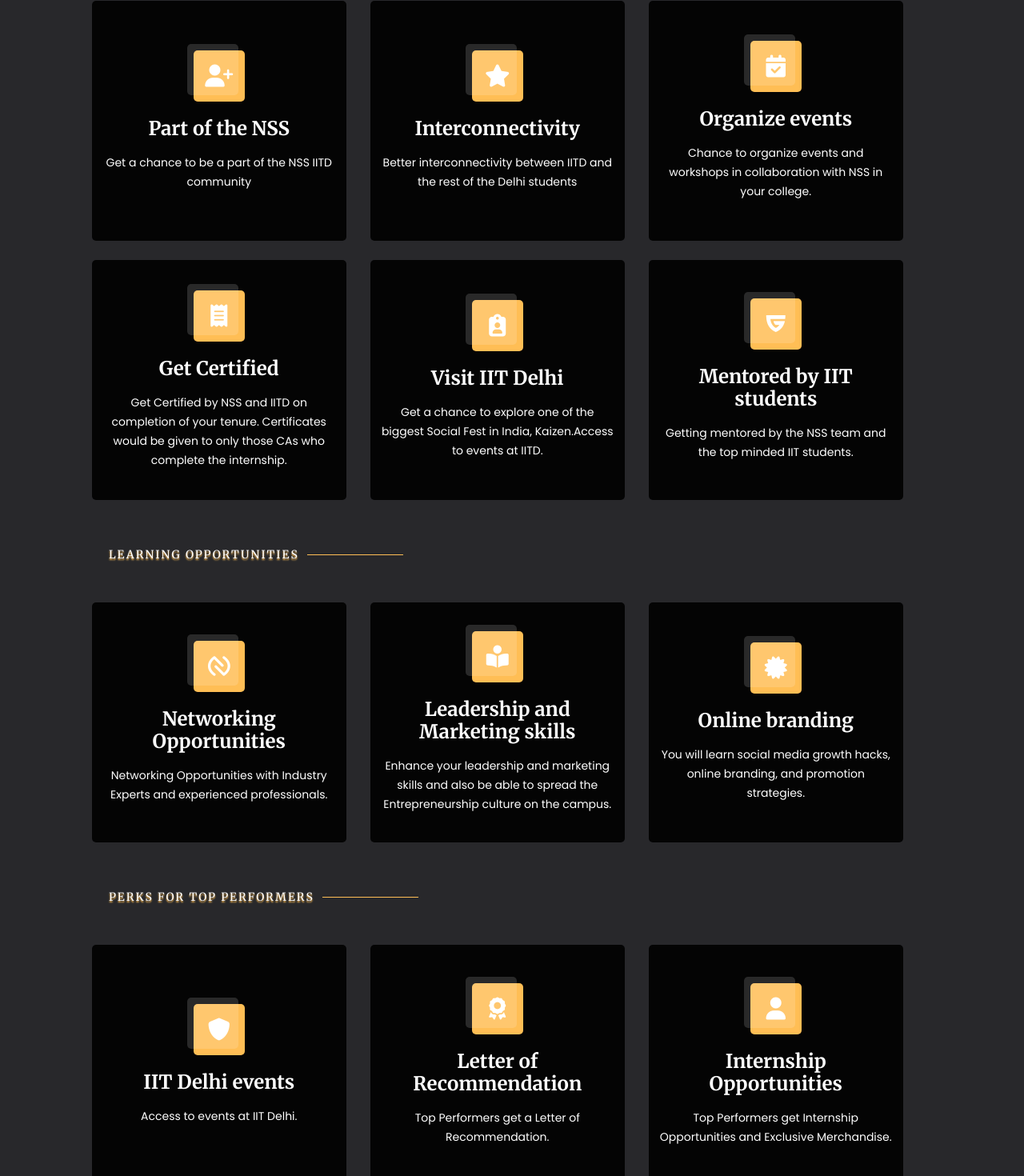
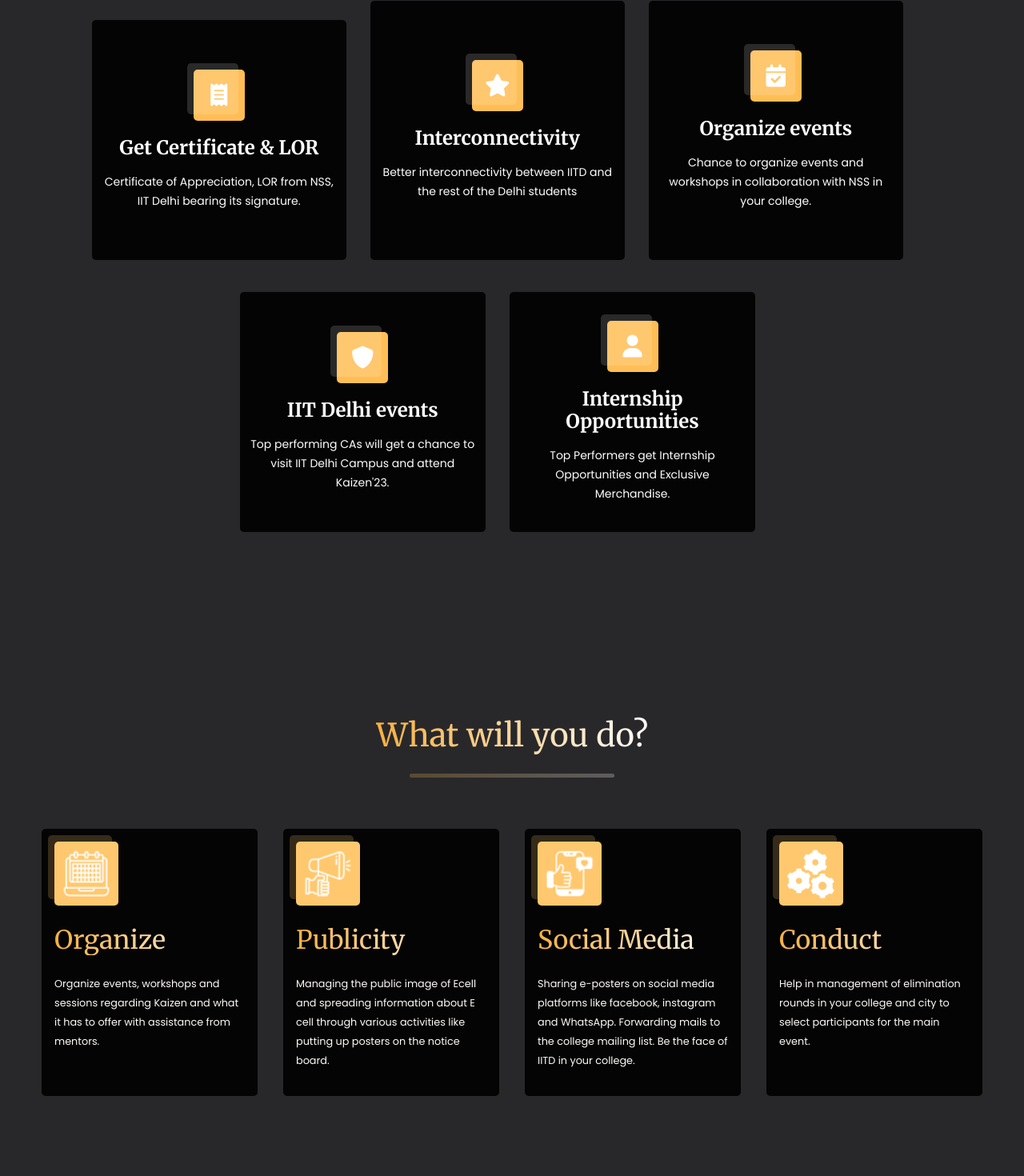
Before and after one commit to NSS-IIT-Delhi/Kaizen-23-CAP, a React (Create React App) app: page / in a window 1280 px wide. Shown: the part 996-2466 px from the top of the page at 80% size. Built offline with nearby package versions, Linux system fonts and the light colour scheme.

Commit message:
Changes to WhyCAP

```diff
--- a/src/components/footer/WhyCAP.js
+++ b/src/components/footer/WhyCAP.js
@@ -13,14 +13,13 @@
       </div>
     <div className="container">
       <div className="row2 row">
-        <div className="col-lg-4 col-md-6 col-sm-12 col-xs-12   d-flex mt-4 mt-md-0 ">
-          <div className="icon-box cap-cards">
-            <div className="icon"><i class="fa-solid fa-user-plus"></i></div>
-            <h4>Part of the NSS</h4>
-            <p>Get a chance to be a part of the NSS IITD community</p>
+      <div className="col-lg-4 col-md-6 col-sm-12 col-xs-12  d-flex mt-4">
+          <div className="icon-box   cap-cards">
+            <div className="icon"><i class="fa-solid fa-receipt"></i></div>
+            <h4>Get Certificate & LOR</h4>
+            <p>Certificate of Appreciation, LOR from NSS, IIT Delhi bearing its signature.</p>
           </div>
         </div>
-
         <div className="col-lg-4 col-md-6 col-sm-12 col-xs-12  d-flex mt-4 mt-md-0">
           <div className="icon-box   cap-cards">
             <div className="icon"><i class="fa-solid fa-star"></i></div>
@@ -37,83 +36,12 @@
           </div>
         </div>
 
-        <div className="col-lg-4 col-md-6 col-sm-12 col-xs-12  d-flex mt-4">
-          <div className="icon-box   cap-cards">
-            <div className="icon"><i class="fa-solid fa-receipt"></i></div>
-            <h4>Get Certified</h4>
-            <p>Get Certified by NSS and IITD on completion of your tenure. Certificates would be given to only those CAs
-              who complete the internship.</p>
-          </div>
-        </div>
-
-        <div className="col-lg-4 col-md-6 col-sm-12 col-xs-12  d-flex mt-4">
-          <div className="icon-box   cap-cards">
-            <div className="icon"><i class="fa-solid fa-clipboard-user"></i></div>
-            <h4>Visit IIT Delhi</h4>
-            <p>Get a chance to explore one of the biggest Social Fest in India, Kaizen.Access to events at IITD.</p>
-          </div>
-        </div>
-
-        <div className="col-lg-4 col-md-6 col-sm-12 col-xs-12  d-flex mt-4">
-          <div className="icon-box   cap-cards">
-            <div className="icon"><i class="fa-brands fa-guilded"></i></div>
-            <h4>Mentored by IIT students</h4>
-            <p>Getting mentored by the NSS team and the top minded IIT students.</p>
-          </div>
-        </div>
-
-      </div>
-      <div className="section-title mt-5">
-        <h2 className="whyh2">Learning opportunities</h2>
-      </div>
-
-      <div className="row2 row">
-        <div className="col-lg-4 col-md-6 col-sm-12 col-xs-12  d-flex mt-4">
-          <div className="icon-box   cap-cards">
-            <div className="icon"><i class="fa-brands fa-nfc-symbol"></i></div>
-            <h4>Networking Opportunities</h4>
-            <p>Networking Opportunities with Industry Experts and experienced professionals.
-            </p>
-          </div>
-        </div>
-
-        <div className="col-lg-4 col-md-6 col-sm-12 col-xs-12  d-flex mt-4">
-          <div className="icon-box   cap-cards">
-            <div className="icon"><i class="fa-solid fa-book-open-reader"></i></div>
-            <h4>Leadership and Marketing skills</h4>
-            <p>Enhance your leadership and marketing skills and also be able to spread the Entrepreneurship culture on
-              the campus.</p>
-          </div>
-        </div>
-
-        <div className="col-lg-4 col-md-6 col-sm-12 col-xs-12  d-flex mt-4">
-          <div className="icon-box   cap-cards">
-            <div className="icon"><i class="fa-solid fa-certificate"></i></div>
-            <h4>Online branding</h4>
-            <p>You will learn social media growth hacks, online branding, and promotion strategies.</p>
-          </div>
-        </div>
-
-      </div>
-      <div className="section-title mt-5">
-        <h2 className="whyh2">Perks for top performers</h2>
-      </div>
-
       <div className="row2 row">
         <div className="col-lg-4 col-md-6 col-sm-12 col-xs-12 d-flex mt-4">
           <div className="icon-box   cap-cards">
             <div className="icon"><i class="fa-solid fa-shield"></i></div>
             <h4>IIT Delhi events</h4>
-            <p>Access to events at IIT Delhi.
-            </p>
-          </div>
-        </div>
-
-        <div className="col-lg-4 col-md-6 col-sm-12 col-xs-12 d-flex mt-4">
-          <div className="icon-box   cap-cards">
-            <div className="icon"><i className="fa-solid fa-award"></i></div>
-            <h4>Letter of Recommendation</h4>
-            <p>Top Performers get a Letter of Recommendation.
+            <p>Top performing CAs will get a chance to visit IIT Delhi Campus and attend Kaizen'23.
             </p>
           </div>
         </div>
@@ -130,6 +58,7 @@
       </div>
       </div>
     </div>
+    </div>
   </section>
   )
 }
```
